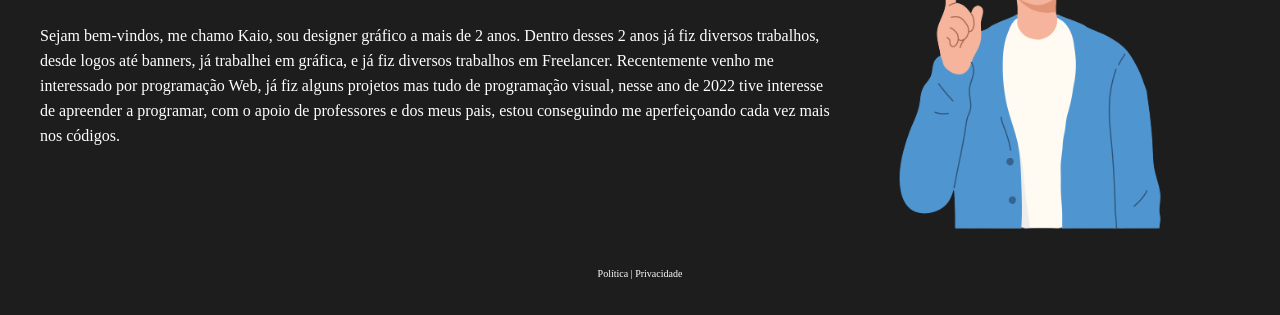
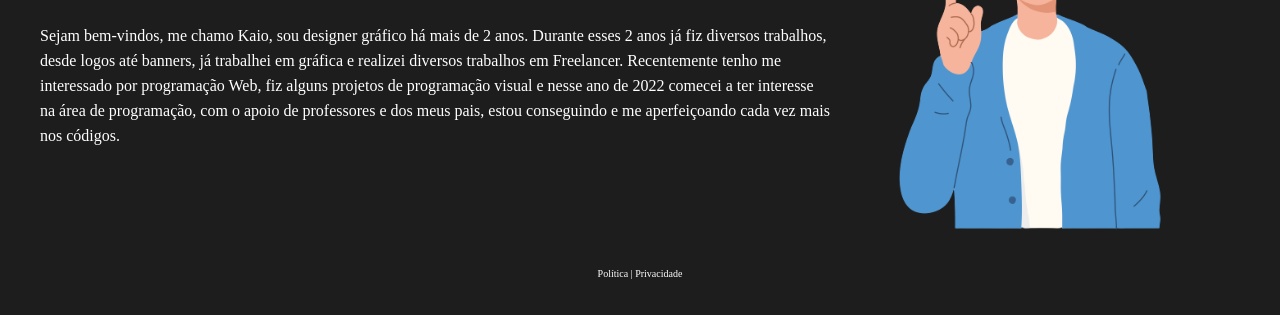
Before and after one commit to KaioYt/Desafio-Edutech-kaiogremaschi, a plain HTML site: page index.html in a window 1280 px wide. Shown: the part 331-646 px from the top of the page. Drawn offline with Linux system fonts and the light colour scheme.

Commit message:
Update index.html

```diff
--- a/index.html
+++ b/index.html
@@ -28,10 +28,11 @@
             <h2><span>Sobre</span></h2>
             <h2>Kaio Gremaschi</h2>
 
-            <p>Sejam bem-vindos, me chamo Kaio, sou designer gráfico a mais de 2 anos.
-                Dentro desses 2 anos já fiz diversos trabalhos, desde logos até banners, já trabalhei em gráfica, e já fiz diversos trabalhos em Freelancer.
-                Recentemente venho me interessado por programação Web, já fiz alguns projetos mas tudo de programação visual, nesse ano de 2022 tive interesse
-                de apreender a programar, com o apoio de professores e dos meus pais, estou conseguindo me aperfeiçoando cada vez mais nos códigos.
+            <p>Sejam bem-vindos, me chamo Kaio, sou designer gráfico há mais de 2 anos.
+               Durante esses 2 anos já fiz diversos trabalhos, desde logos até banners, já trabalhei em
+               gráfica e realizei diversos trabalhos em Freelancer. Recentemente tenho me interessado por programação Web, fiz alguns projetos de
+               programação visual e nesse ano de 2022 comecei a ter interesse na área de programação, com o apoio de professores e
+               dos meus pais, estou conseguindo e me aperfeiçoando cada vez mais nos códigos.
             </p>
         </aside>
         <article>
```
